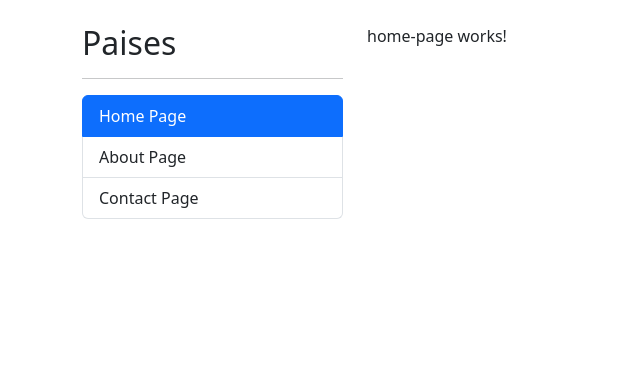
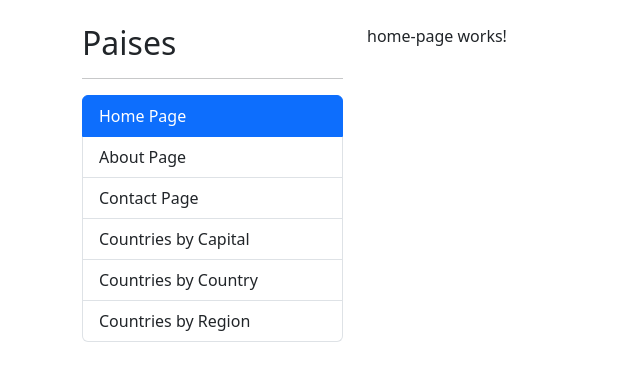
Before and after one commit to S4vi0r17/Angular, an Angular app in the folder 03-country-app/: page / in a window 1280 px wide. Shown: the top 380 px of the page, without its empty margins (0-640 px from the left). Built offline with nearby package versions, Linux system fonts and the light colour scheme.

Commit message:
Add new country filter options to aside component

```diff
--- a/03-country-app/src/app/shared/components/aside/aside.component.html
+++ b/03-country-app/src/app/shared/components/aside/aside.component.html
@@ -17,4 +17,13 @@
   <li routerLink="contact" routerLinkActive="active" class="list-group-item">
     Contact Page
   </li>
+  <li routerLink="countries/by-capital" routerLinkActive="active" class="list-group-item">
+    Countries by Capital
+  </li>
+  <li routerLink="countries/by-country" routerLinkActive="active" class="list-group-item">
+    Countries by Country
+  </li>
+  <li routerLink="countries/by-region" routerLinkActive="active" class="list-group-item">
+    Countries by Region
+  </li>
 </ul>
```
